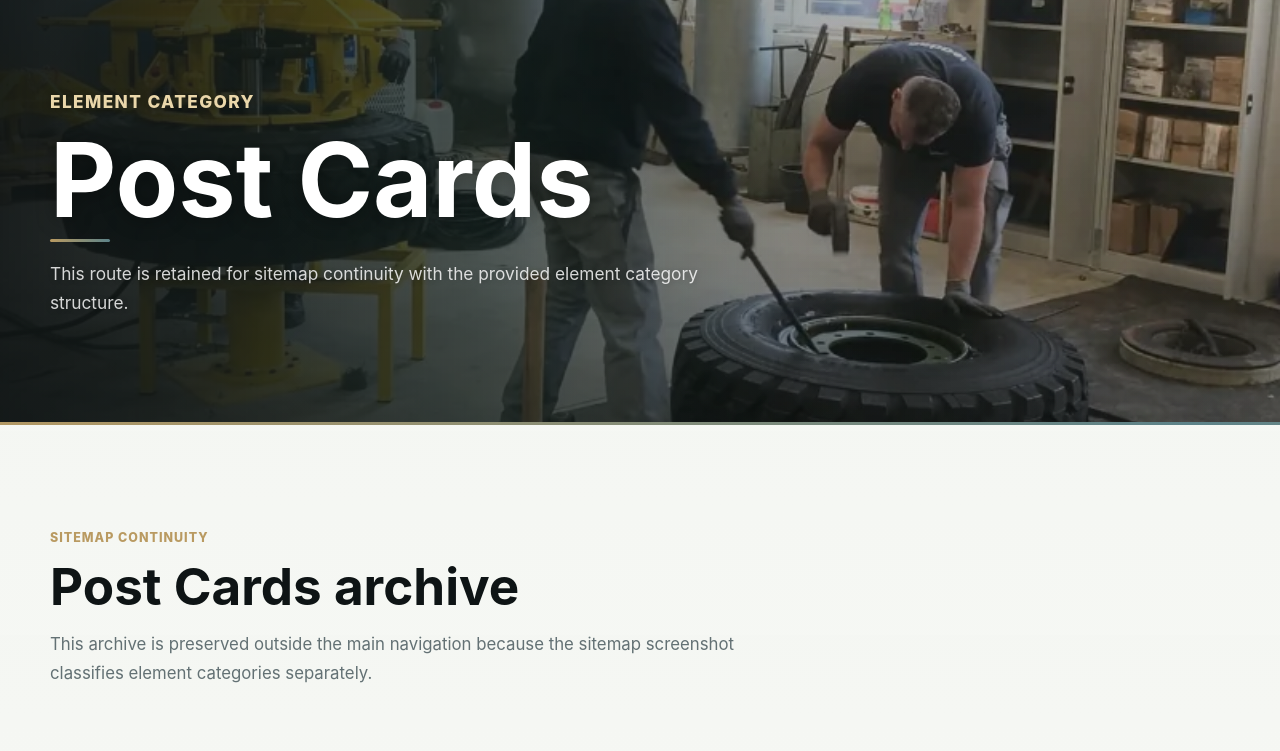
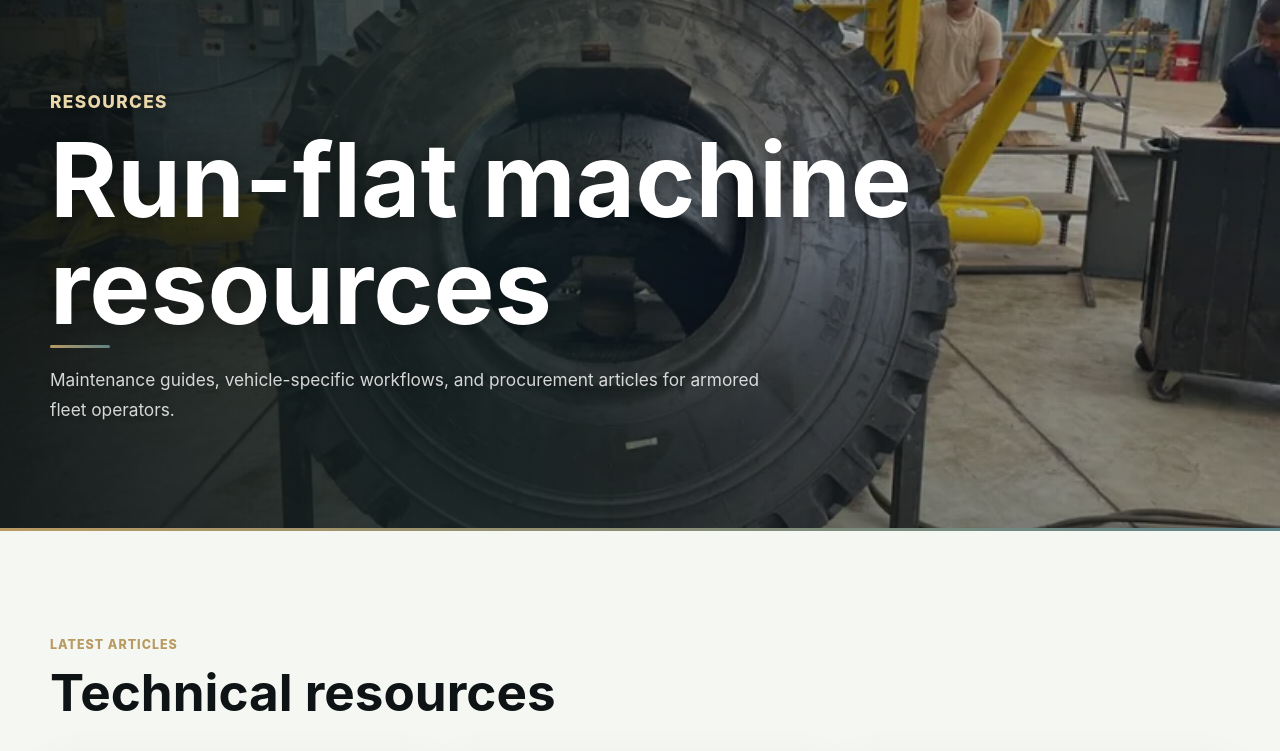
Before and after one commit to osg233/runflatmachine, an Astro site: page /element_category/post_cards in a window 1280 px wide. Shown: the part 488-1239 px from the top of the page. Built offline with nearby package versions, Linux system fonts and the light colour scheme; Astro itself is replaced by a stand-in of ours.

Commit message:
Turn legacy element_category archive into a resources page

```diff
--- a/src/pages/element_category/[slug]/index.astro
+++ b/src/pages/element_category/[slug]/index.astro
@@ -1,7 +1,8 @@
 ---
 import BaseLayout from "@/layouts/BaseLayout.astro";
 import SectionHeading from "@/components/SectionHeading.astro";
-import { taxonomyPages } from "@/data/site";
+import PostCard from "@/components/PostCard.astro";
+import { posts, taxonomyPages } from "@/data/site";
 
 export function getStaticPaths() {
   return taxonomyPages.elements.map((item) => ({
@@ -10,32 +11,32 @@ export function getStaticPaths() {
   }));
 }
 
-const { item } = Astro.props;
+
 ---
 
 <BaseLayout
-  title={`Element Category: ${item.label}`}
-  description={`${item.label} element category route retained from the sitemap.`}
+  title="Run-Flat Machine Resources"
+  description="Run-flat tire maintenance guides and machine resources from GM Defensive."
+  canonical="/blog/"
   noindex
 >
-  <section class="page-hero" style="--page-image: url('/assets/training.webp')">
+  <section class="page-hero" style="--page-image: url('/assets/operation.webp')">
     <div class="container reveal">
       <nav class="breadcrumb" aria-label="Breadcrumb">
-        <a href="/">Home</a><span>/</span><span>Element Category</span>
+        <a href="/">Home</a><span>/</span><a href="/blog/">Blog</a>
       </nav>
-      <p class="eyebrow">Element category</p>
-      <h1>{item.label}</h1>
-      <p>This route is retained for sitemap continuity with the provided element category structure.</p>
+      <p class="eyebrow">Resources</p>
+      <h1>Run-flat machine resources</h1>
+      <p>Maintenance guides, vehicle-specific workflows, and procurement articles for armored fleet operators.</p>
     </div>
   </section>
 
   <section class="section">
     <div class="container">
-      <SectionHeading
-        eyebrow="Sitemap continuity"
-        title={`${item.label} archive`}
-        body="This archive is preserved outside the main navigation because the sitemap screenshot classifies element categories separately."
-      />
+      <SectionHeading eyebrow="Latest articles" title="Technical resources" />
+      <div class="post-grid">
+        {posts.slice(0, 6).map((post) => <PostCard post={post} />)}
+      </div>
     </div>
   </section>
 </BaseLayout>
```
